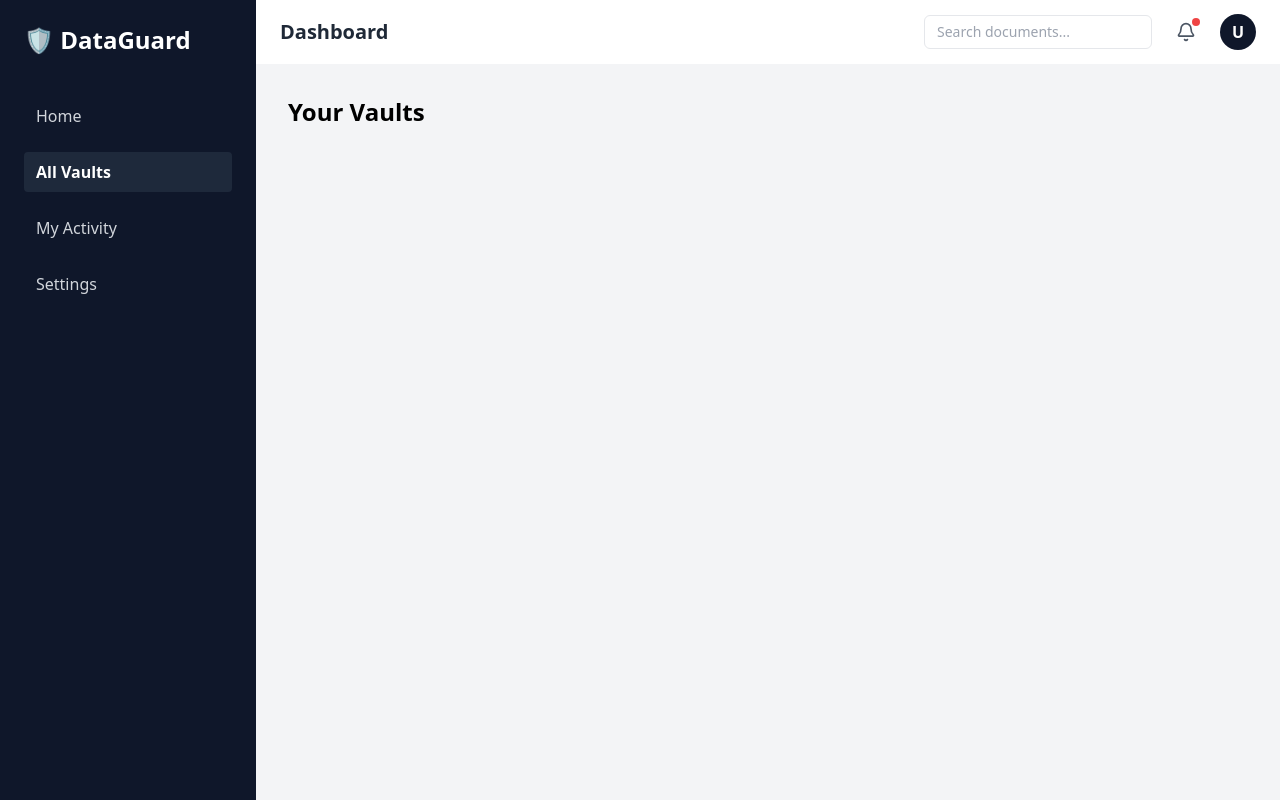
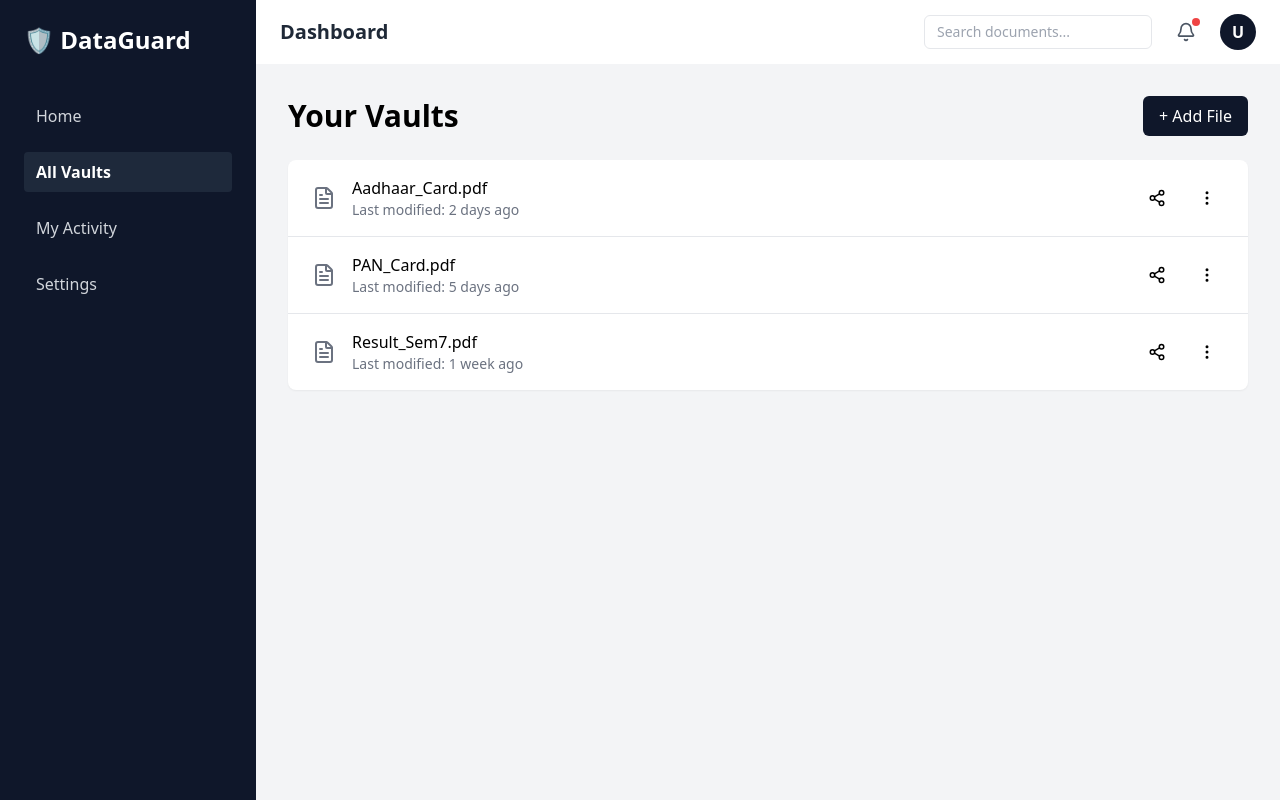
Before and after one commit to Dronp2510/Dataguard, a React (Vite) app in the folder app_frontend/: page /vaults in a window 1280 px wide. Built offline with nearby package versions, Linux system fonts and the light colour scheme.

Commit message:
vaults_files
committed without a branch

```diff
--- /dev/null
+++ b/app_frontend/src/components/ShareModel.jsx
@@ -0,0 +1,65 @@
+import { X } from "lucide-react";
+
+function ShareModal({ file, onClose }) {
+  if (!file) return null;
+
+  return (
+    <div className="fixed inset-0 bg-black/40 flex items-center justify-center z-50">
+      {/* Modal box */}
+      <div className="bg-white w-full max-w-md rounded-lg shadow-lg p-6">
+        {/* Header */}
+        <div className="flex items-center justify-between mb-4">
+          <h3 className="text-lg font-semibold">
+            Share Document
+          </h3>
+          <button onClick={onClose}>
+            <X />
+          </button>
+        </div>
+
+        {/* File info */}
+        <div className="mb-4">
+          <p className="text-sm text-gray-500">Document</p>
+          <p className="font-medium">{file.name}</p>
+        </div>
+
+        {/* Share type */}
+        <div className="mb-4">
+          <p className="text-sm font-medium mb-2">
+            Share Method
+          </p>
+          <div className="flex gap-4">
+            <label className="flex items-center gap-2">
+              <input type="radio" name="shareType" defaultChecked />
+              Link
+            </label>
+            <label className="flex items-center gap-2">
+              <input type="radio" name="shareType" />
+              QR Code
+            </label>
+          </div>
+        </div>
+
+        {/* Expiry */}
+        <div className="mb-6">
+          <p className="text-sm font-medium mb-2">
+            Expiry Time
+          </p>
+          <select className="w-full border rounded-md px-3 py-2">
+            <option>10 minutes</option>
+            <option>30 minutes</option>
+            <option>1 hour</option>
+            <option>24 hours</option>
+          </select>
+        </div>
+
+        {/* Action */}
+        <button className="w-full bg-slate-900 text-white py-2 rounded-md hover:bg-slate-800">
+          Generate Secure Share
+        </button>
+      </div>
+    </div>
+  );
+}
+
+export default ShareModal;
--- a/app_frontend/src/pages/Vaults.jsx
+++ b/app_frontend/src/pages/Vaults.jsx
@@ -1,5 +1,60 @@
+import { useState } from "react";
+import { Share2, MoreVertical, FileText } from "lucide-react";
+import ShareModal from "../components/ShareModel";
+
+const mockVaults = [
+  { id: 1, name: "Aadhaar_Card.pdf", modified: "2 days ago" },
+  { id: 2, name: "PAN_Card.pdf", modified: "5 days ago" },
+  { id: 3, name: "Result_Sem7.pdf", modified: "1 week ago" },
+];
+
 function Vaults() {
-  return <h2 className="text-2xl font-bold">Your Vaults</h2>;
+  const [selectedFile, setSelectedFile ] = useState(null);
+  return(
+    <div className="space-y-6">
+      {/* Header */}
+      <div className="flex items-center justify-between">
+        <h2 className="text-3xl font-bold">Your Vaults</h2>
+        <button className="bg-slate-900 text-white px-4 py-2 rounded-md hover:bg-slate-800">
+          + Add File
+        </button>
+      </div>
+
+      {/* Vault list */}
+      <div className="bg-white rounded-lg shadow-sm divide-y">
+        {mockVaults.map((file) => (
+          <div
+            key={file.id}
+            className="flex items-center justify-between px-6 py-4 hover:bg-gray-50"
+          >
+            {/* Left */}
+            <div className="flex items-center gap-4">
+              <FileText className="text-gray-500" />
+              <div>
+                <p className="font-medium">{file.name}</p>
+                <p className="text-sm text-gray-500">
+                  Last modified: {file.modified}
+                </p>
+              </div>
+            </div>
+
+            {/* Right */}
+            <div className="flex items-center gap-4">
+              <button className="p-2 rounded hover:bg-gray-100" onClick={() => setSelectedFile(file)} >
+              <Share2 size={18} />
+              </button>
+
+              <button className="p-2 rounded hover:bg-gray-100">
+                <MoreVertical size={18} />
+              </button>
+            </div>
+          </div>
+        ))}
+      </div>
+      <ShareModal file={selectedFile} onClose={() => setSelectedFile(null)}/>
+    </div>
+
+  );
 }
 
 export default Vaults;
```
